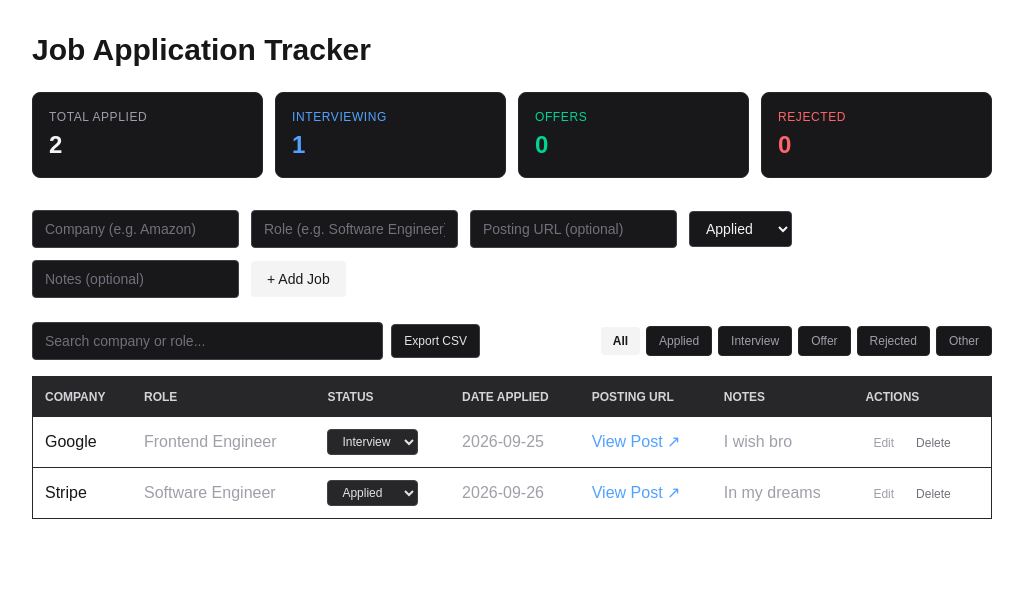
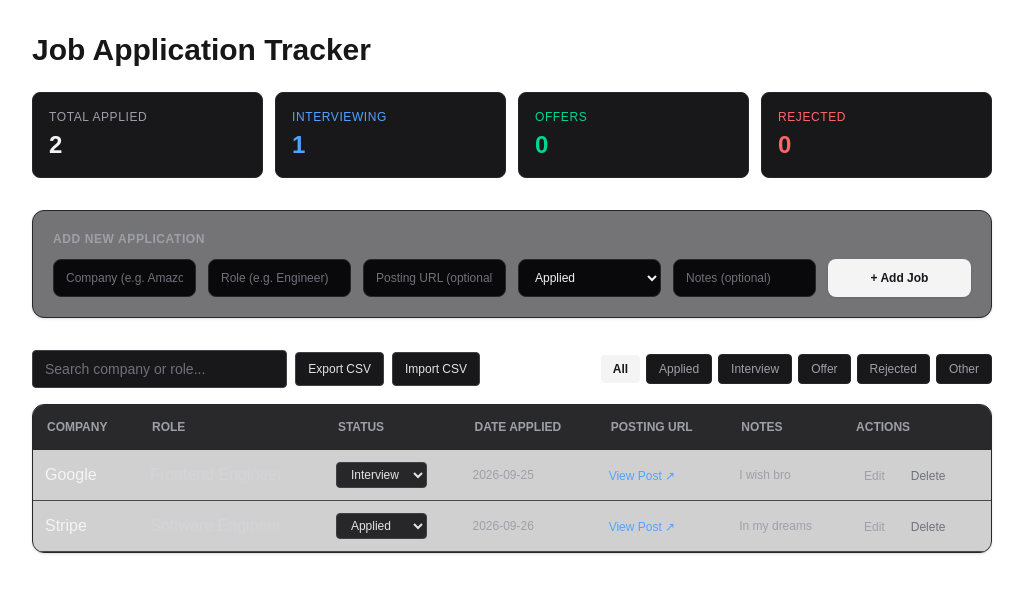
Before and after one commit to SalmanLimbada/job-application-tracker, a Next.js app: page / in a window 1280 px wide. Shown: the top 592 px of the page, without its empty margins (128-1151 px from the left). Built offline with nearby package versions, Linux system fonts and the light colour scheme.

Commit message:
add csv import functionality and polish UI layout

```diff
--- a/src/app/page.tsx
+++ b/src/app/page.tsx
@@ -1,5 +1,5 @@
 "use client";
-import { useState } from "react";
+import { useState, useRef } from "react";
 
 type ApplicationStatus = "Applied" | "Rejected" | "Interview" | "Offer" | "Other";
 
@@ -33,6 +33,20 @@ const initialJobsMap: Record<string, JobApplication> = {
     notes: "In my dreams",
   },
 };
+
+function formatUrl(rawUrl: string): string | null {
+  const trimmed = rawUrl.trim();
+  if (!trimmed || trimmed === "#" || trimmed.toLowerCase() === "n/a" || trimmed === "-") {
+    return null;
+  }
+  if (/^https?:\/\//i.test(trimmed)) {
+    return trimmed;
+  }
+  if (trimmed.includes(".")) {
+    return `https://${trimmed}`;
+  }
+  return null;
+}
 
 export default function Home() {
   const [company, setCompany] = useState("");
@@ -185,6 +199,95 @@ export default function Home() {
     URL.revokeObjectURL(downloadUrl);
   }
 
+  const fileInputRef = useRef<HTMLInputElement>(null);
+
+  async function handleImportCSV(e: React.ChangeEvent<HTMLInputElement>) {
+    const file = e.target.files?.[0];
+    if (!file) return;
+
+    try {
+      const text = await file.text();
+      const lines = text.split(/\r?\n/).filter((line) => line.trim().length > 0);
+
+      if (lines.length < 2) {
+        alert("The selected CSV file appears to be empty or missing data rows.");
+        return;
+      }
+
+      function parseCSVLine(line: string): string[] {
+        const result: string[] = [];
+        let cur = "";
+        let inQuotes = false;
+        for (let i = 0; i < line.length; i++) {
+          const char = line[i];
+          if (char === '"') {
+            if (inQuotes && line[i + 1] === '"') {
+              cur += '"';
+              i++;
+            } else {
+              inQuotes = !inQuotes;
+            }
+          } else if (char === "," && !inQuotes) {
+            result.push(cur.trim());
+            cur = "";
+          } else {
+            cur += char;
+          }
+        }
+        result.push(cur.trim());
+        return result;
+      }
+
+      const validStatuses: ApplicationStatus[] = ["Applied", "Interview", "Offer", "Rejected", "Other"];
+      const newJobsMap: Record<string, JobApplication> = {};
+      let count = 0;
+
+      // Skip header row at index 0
+      for (let i = 1; i < lines.length; i++) {
+        const cols = parseCSVLine(lines[i]);
+        const company = cols[0] || "";
+        const role = cols[1] || "";
+        if (!company || !role) continue;
+
+        const rawStatus = (cols[2] || "Applied") as ApplicationStatus;
+        const status: ApplicationStatus = validStatuses.includes(rawStatus) ? rawStatus : "Applied";
+        const appliedDate = cols[3] || new Date().toISOString().split("T")[0];
+        const url = cols[4] || "#";
+        const notes = cols[5] || "";
+
+        const id = `${Date.now()}-${count}`;
+        newJobsMap[id] = {
+          id,
+          company,
+          role,
+          status,
+          appliedDate,
+          url,
+          notes,
+        };
+        count++;
+      }
+
+      if (count === 0) {
+        alert("No valid job applications were found in this CSV.");
+        return;
+      }
+
+      setJobs((prevJobs) => ({
+        ...prevJobs,
+        ...newJobsMap,
+      }));
+
+      alert(`Successfully imported ${count} job application${count === 1 ? "" : "s"}!`);
+    } catch {
+      alert("Failed to read CSV file. Please make sure it is a valid format.");
+    } finally {
+      if (fileInputRef.current) {
+        fileInputRef.current.value = "";
+      }
+    }
+  }
+
   return (
     <main className="p-8 max-w-5xl mx-auto">
       <h1 className="text-3xl font-bold mb-6">Job Application Tracker</h1>
@@ -208,22 +311,27 @@ export default function Home() {
           <p className="text-2xl font-bold text-red-400 mt-1">{rejectedCount}</p>
         </div>
       </div>
-      <form onSubmit={handleAddJob} className="mb-6 flex flex-wrap gap-3 items-center">
+      {/* Add Application Form */}
+      <section className="bg-zinc-900/60 border border-zinc-800 rounded-xl p-5 mb-8 shadow-sm">
+        <h2 className="text-xs font-semibold text-zinc-400 uppercase tracking-wider mb-3">
+          Add New Application
+        </h2>
+        <form onSubmit={handleAddJob} className="grid grid-cols-1 sm:grid-cols-2 md:grid-cols-3 lg:grid-cols-6 gap-3">
           <input
             type="text"
             placeholder="Company (e.g. Amazon)"
             value={company}
             onChange={(e) => setCompany(e.target.value)}
-          className="bg-zinc-900 border border-zinc-700 text-zinc-100 placeholder-zinc-500 text-sm rounded px-3 py-2 outline-none focus:border-zinc-400"
+            className="bg-zinc-950 border border-zinc-800 text-zinc-100 placeholder-zinc-500 text-xs rounded-lg px-3 py-2.5 outline-none focus:border-zinc-500 transition-colors"
             required
           />
 
           <input
             type="text"
-          placeholder="Role (e.g. Software Engineer)"
+            placeholder="Role (e.g. Engineer)"
             value={role}
             onChange={(e) => setRole(e.target.value)}
-          className="bg-zinc-900 border border-zinc-700 text-zinc-100 placeholder-zinc-500 text-sm rounded px-3 py-2 outline-none focus:border-zinc-400"
+            className="bg-zinc-950 border border-zinc-800 text-zinc-100 placeholder-zinc-500 text-xs rounded-lg px-3 py-2.5 outline-none focus:border-zinc-500 transition-colors"
             required
           />
 
@@ -232,12 +340,13 @@ export default function Home() {
             placeholder="Posting URL (optional)"
             value={url}
             onChange={(e) => setUrl(e.target.value)}
-          className="bg-zinc-900 border border-zinc-700 text-zinc-100 placeholder-zinc-500 text-sm rounded px-3 py-2 outline-none focus:border-zinc-400"
+            className="bg-zinc-950 border border-zinc-800 text-zinc-100 placeholder-zinc-500 text-xs rounded-lg px-3 py-2.5 outline-none focus:border-zinc-500 transition-colors"
           />
+
           <select
             value={status}
             onChange={(e) => setStatus(e.target.value as ApplicationStatus)}
-          className="bg-zinc-900 border border-zinc-700 text-zinc-100 text-sm rounded px-3 py-2 outline-none focus:border-zinc-400 cursor-pointer"
+            className="bg-zinc-950 border border-zinc-800 text-zinc-100 text-xs rounded-lg px-3 py-2.5 outline-none focus:border-zinc-500 transition-colors cursor-pointer"
           >
             <option value="Applied">Applied</option>
             <option value="Interview">Interview</option>
@@ -251,15 +360,17 @@ export default function Home() {
             placeholder="Notes (optional)"
             value={notes}
             onChange={(e) => setNotes(e.target.value)}
-          className="bg-zinc-900 border border-zinc-700 text-zinc-100 placeholder-zinc-500 text-sm rounded px-3 py-2 outline-none focus:border-zinc-400"
+            className="bg-zinc-950 border border-zinc-800 text-zinc-100 placeholder-zinc-500 text-xs rounded-lg px-3 py-2.5 outline-none focus:border-zinc-500 transition-colors"
           />
+
           <button
             type="submit"
-          className="bg-zinc-100 hover:bg-white text-zinc-900 font-medium text-sm px-4 py-2 rounded transition-colors cursor-pointer"
+            className="bg-zinc-100 hover:bg-white text-zinc-900 font-semibold text-xs px-4 py-2.5 rounded-lg transition-colors cursor-pointer shadow-sm hover:shadow"
           >
             + Add Job
           </button>
         </form>
+      </section>
 
       {/* Search & Status Filter Toolbar */}
       <div className="flex flex-col md:flex-row gap-3 items-stretch md:items-center justify-between mb-4">
@@ -290,6 +401,21 @@ export default function Home() {
           >
             Export CSV
           </button>
+          <button
+            type="button"
+            onClick={() => fileInputRef.current?.click()}
+            className="text-xs bg-zinc-900 hover:bg-zinc-800 text-zinc-200 border border-zinc-700 px-3 py-2 rounded transition-colors cursor-pointer whitespace-nowrap"
+            title="Upload applications from CSV"
+          >
+            Import CSV
+          </button>
+          <input
+            ref={fileInputRef}
+            type="file"
+            accept=".csv"
+            onChange={handleImportCSV}
+            className="hidden"
+          />
         </div>
 
         <div className="flex flex-wrap gap-1.5 items-center">
@@ -310,16 +436,17 @@ export default function Home() {
         </div>
       </div>
 
-      <table className="w-full text-left border border-zinc-800">
-        <thead className="bg-zinc-800 text-zinc-300 text-xs uppercase font-semibold">
+      <div className="overflow-x-auto rounded-xl border border-zinc-800 bg-zinc-900/20 shadow-sm">
+        <table className="w-full text-left">
+          <thead className="bg-zinc-900/90 text-zinc-400 text-xs uppercase font-medium border-b border-zinc-800">
             <tr>
-            <th className="p-3">Company</th>
-            <th className="p-3">Role</th>
-            <th className="p-3">Status</th>
-            <th className="p-3">Date Applied</th>
-            <th className="p-3">Posting URL</th>
-            <th className="p-3">Notes</th>
-            <th className="p-3">Actions</th>
+              <th className="p-3.5">Company</th>
+              <th className="p-3.5">Role</th>
+              <th className="p-3.5">Status</th>
+              <th className="p-3.5">Date Applied</th>
+              <th className="p-3.5">Posting URL</th>
+              <th className="p-3.5">Notes</th>
+              <th className="p-3.5">Actions</th>
             </tr>
           </thead>
           <tbody>
@@ -426,9 +553,9 @@ export default function Home() {
                 }
 
                 return (
-                <tr key={job.id} className="border-b border-zinc-800">
-                  <td className="p-3 font-medium">{job.company}</td>
-                  <td className="p-3 text-zinc-400">{job.role}</td>
+                  <tr key={job.id} className="border-b border-zinc-800/80 hover:bg-zinc-800/30 transition-colors">
+                    <td className="p-3 font-medium text-zinc-100">{job.company}</td>
+                    <td className="p-3 text-zinc-300">{job.role}</td>
                     <td className="p-3">
                       <select
                         value={job.status}
@@ -442,30 +569,39 @@ export default function Home() {
                         <option value="Other">Other</option>
                       </select>
                     </td>
-                  <td className="p-3 text-zinc-400">{job.appliedDate}</td>
+                    <td className="p-3 text-zinc-400 text-xs">{job.appliedDate}</td>
                     <td className="p-3">
+                      {(() => {
+                        const validUrl = formatUrl(job.url);
+                        return validUrl ? (
                           <a
-                      href={job.url}
+                            href={validUrl}
                             target="_blank"
                             rel="noopener noreferrer"
-                      className="text-blue-400 hover:underline"
+                            className="text-blue-400 hover:text-blue-300 hover:underline text-xs inline-flex items-center gap-1 font-medium"
                           >
                             View Post ↗
                           </a>
+                        ) : (
+                          <span className="text-zinc-600 text-xs font-mono">—</span>
+                        );
+                      })()}
                     </td>
-                  <td className="p-3 text-zinc-400">{job.notes}</td>
+                    <td className="p-3 text-zinc-400 text-xs max-w-xs truncate" title={job.notes}>
+                      {job.notes || <span className="text-zinc-600">—</span>}
+                    </td>
                     <td className="p-3 whitespace-nowrap">
                       <button
                         type="button"
                         onClick={() => startEditing(job)}
-                      className="text-zinc-400 hover:text-zinc-100 text-xs px-2 py-1 rounded hover:bg-zinc-800 transition-colors mr-1.5 cursor-pointer"
+                        className="text-zinc-400 hover:text-zinc-100 text-xs px-2.5 py-1 rounded hover:bg-zinc-800 transition-colors mr-1.5 cursor-pointer"
                       >
                         Edit
                       </button>
                       <button
                         type="button"
                         onClick={() => handleDeleteJob(job.id)}
-                      className="text-zinc-500 hover:text-red-400 text-xs px-2 py-1 rounded hover:bg-red-950/30 transition-colors cursor-pointer"
+                        className="text-zinc-500 hover:text-red-400 text-xs px-2.5 py-1 rounded hover:bg-red-950/30 transition-colors cursor-pointer"
                       >
                         Delete
                       </button>
@@ -476,6 +612,7 @@ export default function Home() {
             )}
           </tbody>
         </table>
+      </div>
     </main>
   );
 }
```
Lines whose indentation alone changed are shown as unchanged.
